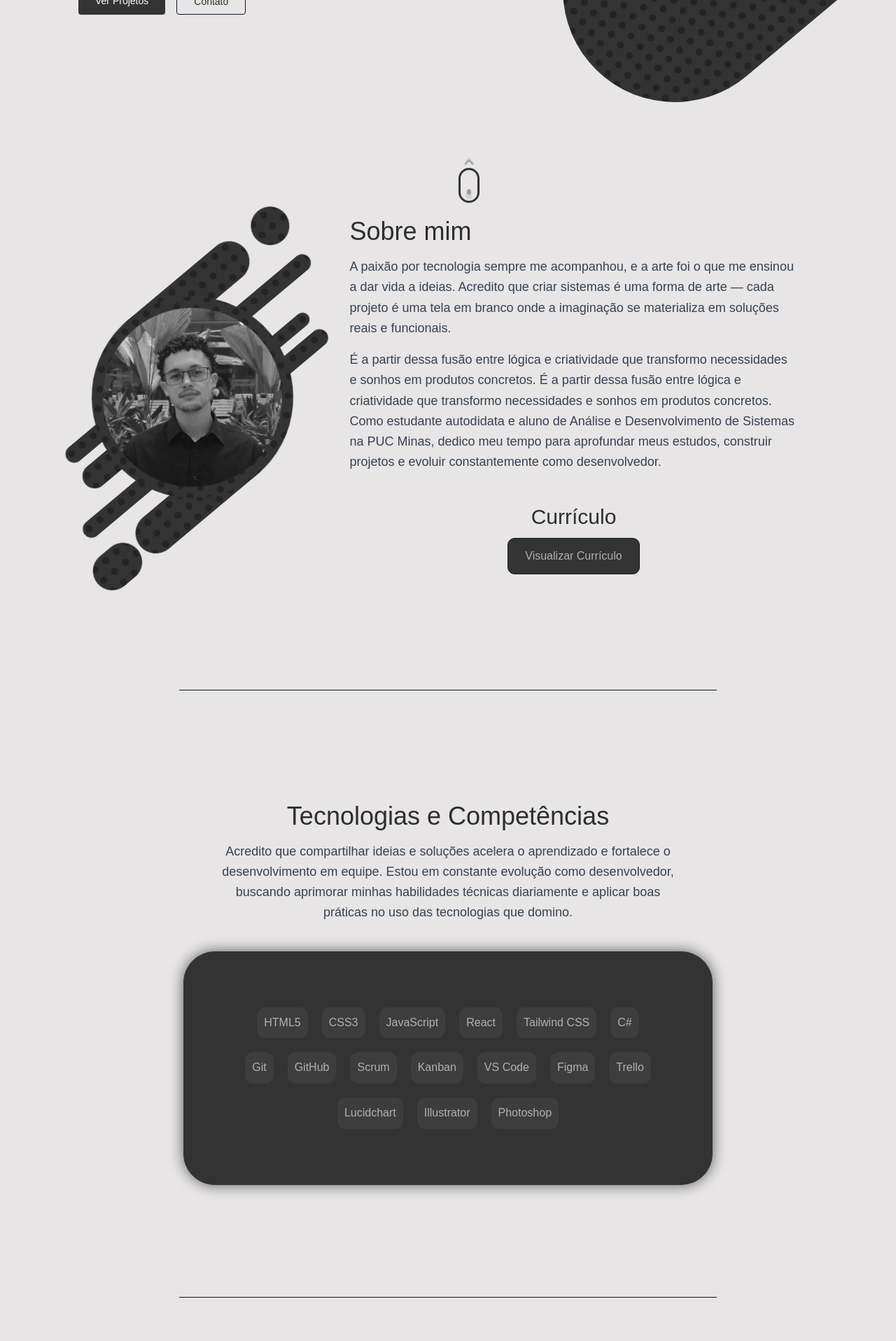
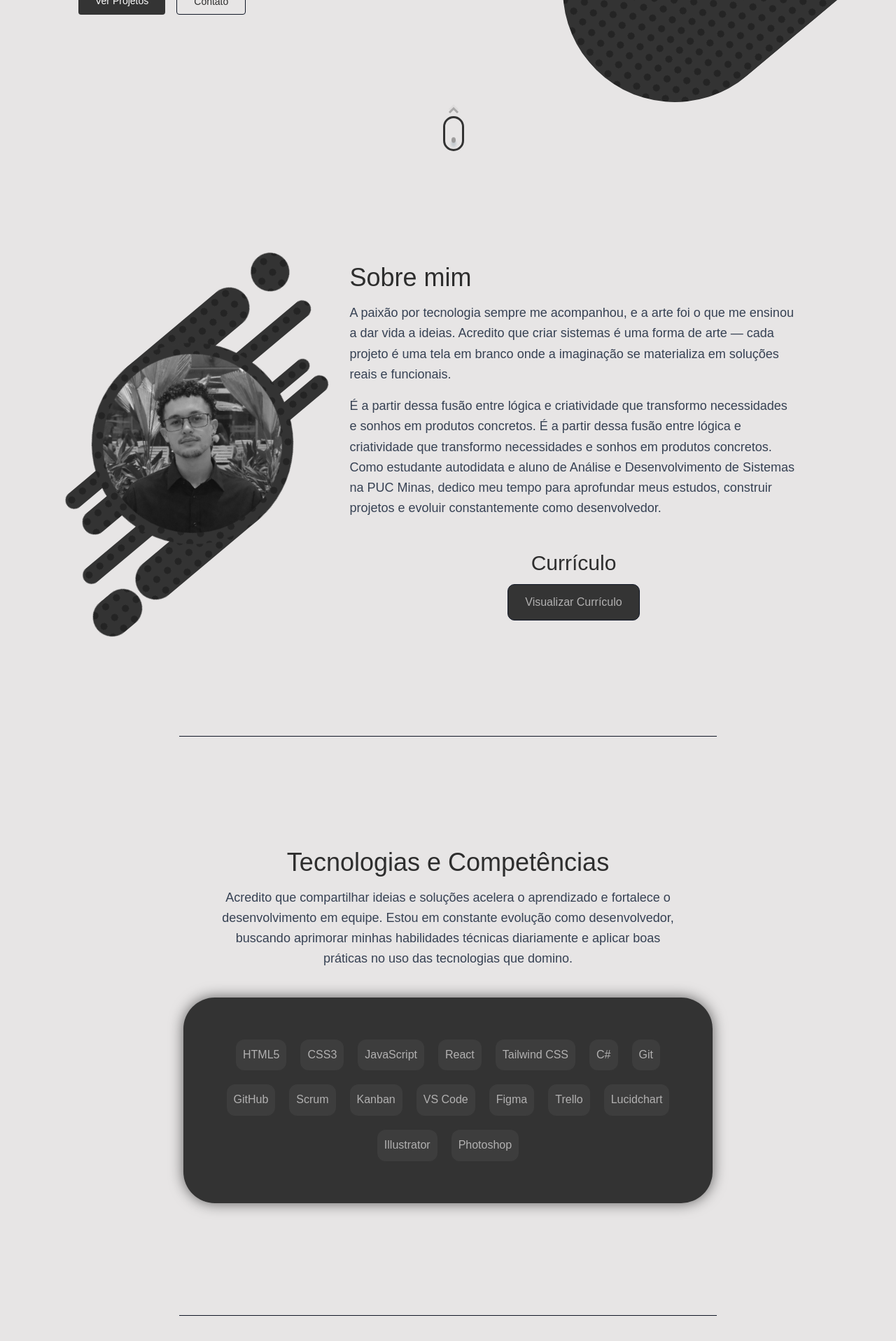
Before and after one commit to Itamar-Neto/itamar-dev-portfolio, a React (Vite) app in the folder itamar-portfolio/: page / in a window 1280 px wide. Shown: the part 474-2391 px from the top of the page at 70% size. Built offline with nearby package versions, Linux system fonts and the light colour scheme.

Commit message:
feat: adiciona componente ScrollDown e ajustes na página Technology
- Criação do componente ScrollDown com estilização CSS
- Integração/ajustes na página Technology para uso do componente

```diff
--- a/itamar-portfolio/src/components/ScrollDown/ScrollDown.css
+++ b/itamar-portfolio/src/components/ScrollDown/ScrollDown.css
@@ -11,12 +11,7 @@
     border-radius: 50px;
     box-sizing: border-box;
     margin-bottom: 16px;
-    cursor: pointer;
     rotate: 180deg;
-    position: absolute;
-    bottom: 20px;
-    left: 50%;
-
 }
 
 #ScrollDown::before {
--- a/itamar-portfolio/src/pages/Technology.jsx
+++ b/itamar-portfolio/src/pages/Technology.jsx
@@ -7,7 +7,7 @@ export default function Technology() {
                 <h2 className="text-4xl font-semi mb-4">Tecnologias e Competências</h2>
                 <p className="text-center mt-4 max-[950px]:text-justify">Acredito que compartilhar ideias e soluções acelera o aprendizado e fortalece o desenvolvimento em equipe. Estou em constante evolução como desenvolvedor, buscando aprimorar minhas habilidades técnicas diariamente e aplicar boas práticas no uso das tecnologias que domino.</p>
             </div>
-            <div id="Skills" className="flex justify-center items-center w-[70%] gap-5 flex-row flex-wrap bg-(--color-bg-containers) rounded-[45px] p-20 shadow-[0_0_20px_rgba(0,0,0,0.6)] max-[950px]:p-30">
+            <div id="Skills" className="flex flex-row flex-wrap justify-center items-center w-[70%] gap-5 bg-(--color-bg-containers) rounded-[45px] p-15 shadow-[0_0_20px_rgba(0,0,0,0.6)] max-[950px]:p-30">
                 <BallonText text="HTML5" />
                 <BallonText text="CSS3" />
                 <BallonText text="JavaScript" />
```
